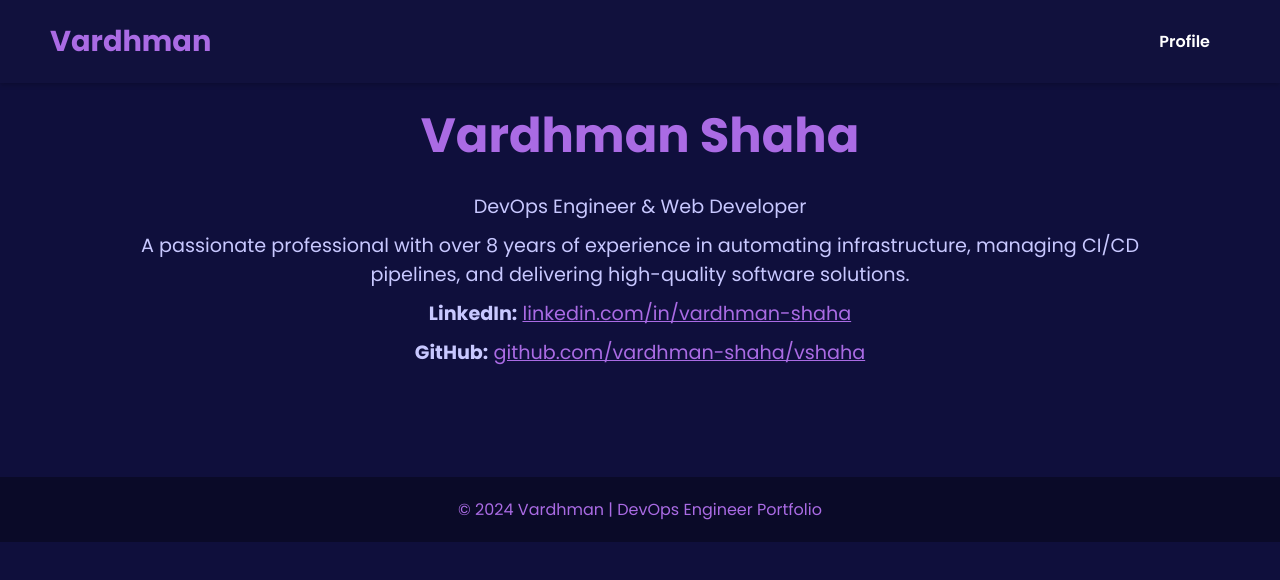
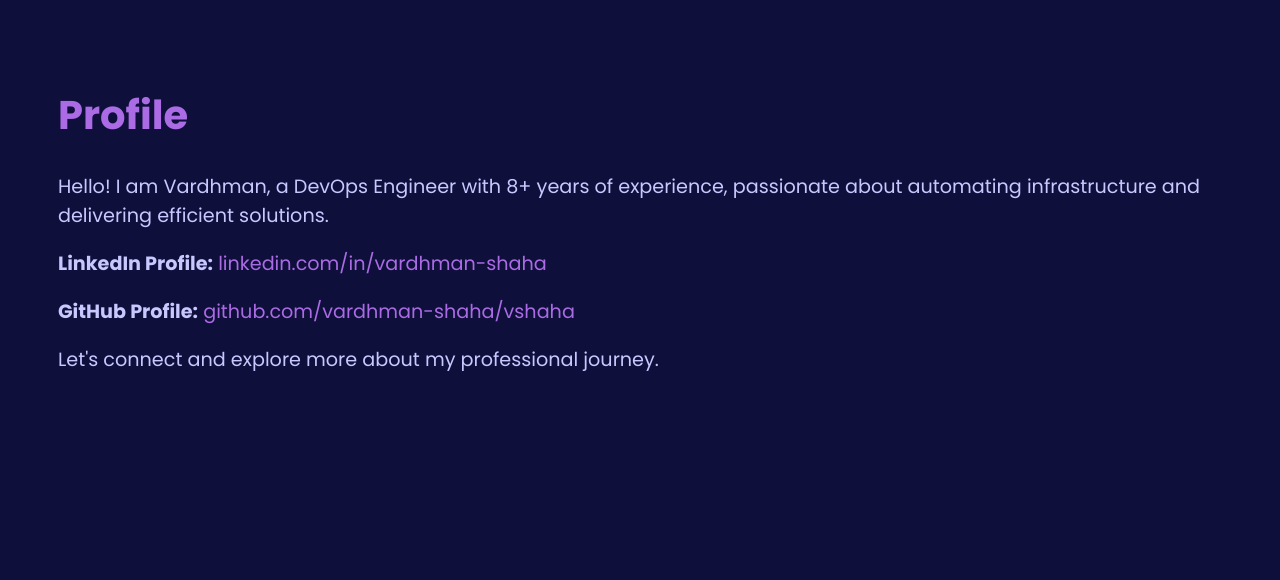
Before and after one commit to vardhman-shaha/Portfolio, a plain HTML site: page profile.html in a window 1280 px wide. Drawn offline with Linux system fonts and the light colour scheme.

Commit message:
Update profile.html

```diff
--- a/profile.html
+++ b/profile.html
@@ -9,109 +9,42 @@
     <link rel="preconnect" href="https://fonts.gstatic.com" crossorigin>
     <link href="https://fonts.googleapis.com/css2?family=Poppins:wght@300;400;600;700&display=swap" rel="stylesheet">
     <style>
-        * {
-            margin: 0;
-            padding: 0;
-            box-sizing: border-box;
-        }
-
         body {
             background-color: rgb(15, 15, 60);
             color: white;
             font-family: 'Poppins', sans-serif;
+            padding: 50px;
         }
 
-        nav {
-            display: flex;
-            justify-content: space-between;
-            align-items: center;
-            padding: 20px 50px;
-            background-color: rgba(18, 18, 62, 0.9);
-            box-shadow: 0 2px 5px rgba(0, 0, 0, 0.2);
-            position: fixed;
-            width: 100%;
-            z-index: 1000;
-        }
-
-        nav ul {
-            display: flex;
-        }
-
-        nav ul li {
-            list-style: none;
-            margin: 0 20px;
-        }
-
-        nav ul li a {
-            text-decoration: none;
-            color: white;
-            font-weight: 600;
-            transition: color 0.3s ease;
-        }
-
-        nav ul li a:hover {
+        h1 {
+            font-size: 2.5rem;
             color: rgb(170, 107, 228);
         }
 
-        .brand {
-            font-size: 1.8rem;
-            font-weight: 700;
-            color: rgb(170, 107, 228);
-        }
-
-        .profile-container {
-            padding: 100px 10%;
-            text-align: center;
-        }
-
-        .profile-container h1 {
-            font-size: 3rem;
-            margin-bottom: 20px;
-            color: rgb(170, 107, 228);
-        }
-
-        .profile-container p {
+        p {
             font-size: 1.2rem;
-            margin: 10px 0;
             color: rgb(200, 200, 255);
         }
 
-        footer {
-            background-color: rgb(10, 10, 40);
-            padding: 20px 50px;
+        a {
             color: rgb(170, 107, 228);
-            text-align: center;
-            font-size: 1rem;
-            position: relative;
-            bottom: 0;
-            width: 100%;
+            text-decoration: none;
+        }
+
+        a:hover {
+            color: rgb(153, 153, 226);
         }
     </style>
 </head>
 
 <body>
-
-    <nav>
-        <div class="brand">Vardhman</div>
-        <ul>
-
-            <li><a href="profile.html">Profile</a></li>
-
-        </ul>
-    </nav>
-
-    <div class="profile-container">
-        <h1>Vardhman Shaha</h1>
-        <p>DevOps Engineer & Web Developer</p>
-        <p>A passionate professional with over 8 years of experience in automating infrastructure, managing CI/CD pipelines, and delivering high-quality software solutions.</p>
-        <p><strong>LinkedIn:</strong> <a href="https://linkedin.com/in/vardhman-shaha" style="color: rgb(170, 107, 228);">linkedin.com/in/vardhman-shaha</a></p>
-        <p><strong>GitHub:</strong> <a href="https://github.com/vardhman-shaha/vshaha" style="color: rgb(170, 107, 228);">github.com/vardhman-shaha/vshaha</a></p>
-    </div>
-
-    <footer>
-        © 2024 Vardhman | DevOps Engineer Portfolio
-    </footer>
-
+    <h1>Profile</h1>
+    <p>
+        Hello! I am Vardhman, a DevOps Engineer with 8+ years of experience, passionate about automating infrastructure and delivering efficient solutions.
+    </p>
+    <p><strong>LinkedIn Profile:</strong> <a href="https://linkedin.com/in/vardhman-shaha">linkedin.com/in/vardhman-shaha</a></p>
+    <p><strong>GitHub Profile:</strong> <a href="https://github.com/vardhman-shaha/vshaha">github.com/vardhman-shaha/vshaha</a></p>
+    <p>Let's connect and explore more about my professional journey.</p>
 </body>
 
 </html>
```
